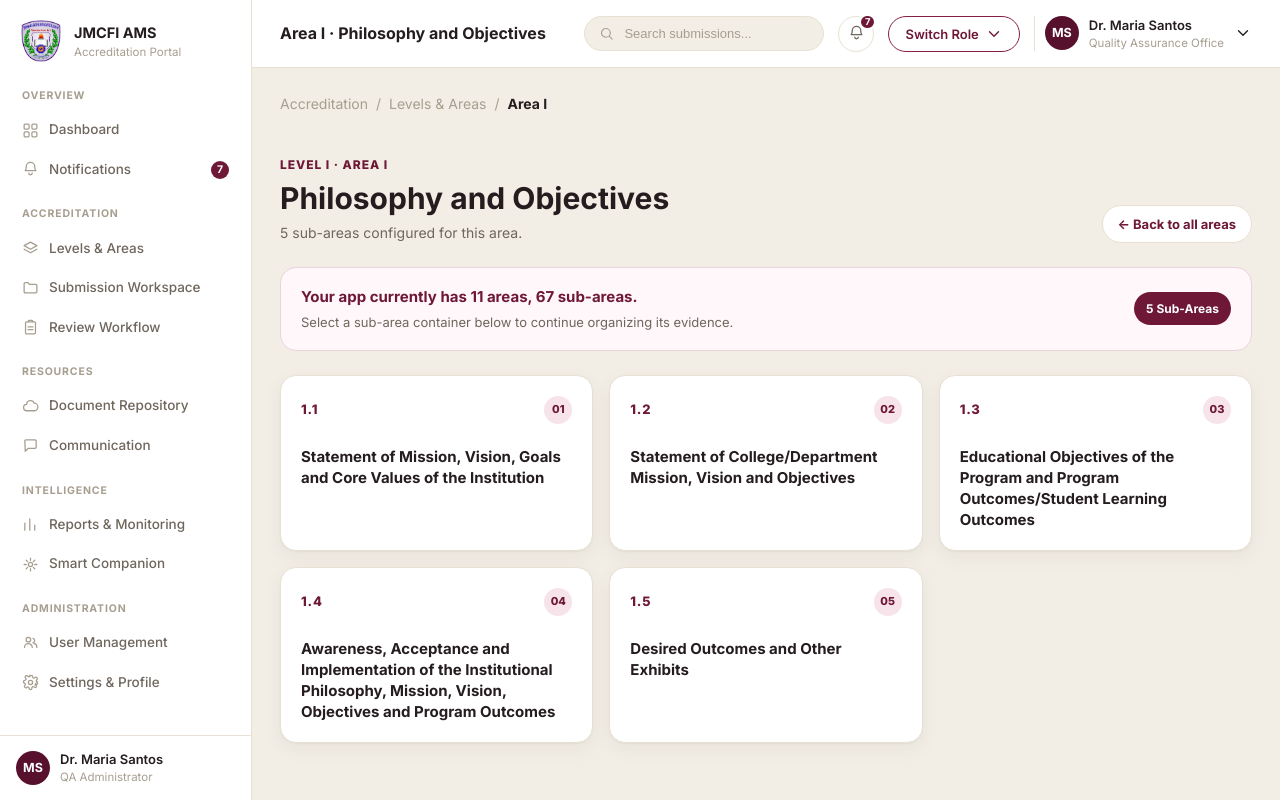
After one commit to Ashhh02/accreditation_management_system, a Django app: page /accreditation/area-details/area-i/ in a window 1280 px wide. The commit adds this page. Run offline with Django 5.2, Linux system fonts and the light colour scheme.

Commit message:
add area subarea detail containers

```diff
--- /dev/null
+++ b/accreditation/templates/accreditation/area_details.html
@@ -0,0 +1,55 @@
+{% extends 'base.html' %}
+{% load static nav_extras %}
+
+{% block extra_css %}
+  <link rel="stylesheet" href="{% static 'css/area_details.css' %}">
+{% endblock %}
+
+{% block content %}
+  <div class="area-details-page">
+    <div class="area-details-breadcrumb">
+      <a href="{% url 'accreditation:levels_areas' %}">Accreditation</a>
+      <span>/</span>
+      <a href="{% url 'accreditation:levels_areas' %}">Levels &amp; Areas</a>
+      <span>/</span>
+      <strong>{{ area.code }}</strong>
+    </div>
+
+    <header class="area-details-header">
+      <div>
+        <div class="area-details-eyebrow">Level I · {{ area.code }}</div>
+        <h1>{{ area.name }}</h1>
+        <p>{{ sub_areas|length }} sub-area{{ sub_areas|length|pluralize }} configured for this area.</p>
+      </div>
+      <a class="area-details-back" href="{% url 'accreditation:levels_areas' %}">← Back to all areas</a>
+    </header>
+
+    <section class="area-details-summary" aria-label="Accreditation structure summary">
+      <div>
+        <strong>Your app currently has {{ area_count }} areas, {{ total_subarea_count }} sub-areas.</strong>
+        <span>Select a sub-area container below to continue organizing its evidence.</span>
+      </div>
+      <span class="area-count-badge">{{ sub_areas|length }} Sub-Areas</span>
+    </section>
+
+    {% if sub_areas %}
+      <section class="subarea-grid" aria-label="{{ area.code }} sub-areas">
+        {% for sub_area in sub_areas %}
+          <article class="subarea-card">
+            <div class="subarea-card-top">
+              <span class="subarea-code">{{ sub_area.code }}</span>
+              <span class="subarea-index">{{ forloop.counter|stringformat:'02d' }}</span>
+            </div>
+            <h2>{{ sub_area.title }}</h2>
+          </article>
+        {% endfor %}
+      </section>
+    {% else %}
+      <section class="subarea-empty-state">
+        <div class="subarea-empty-icon">XI</div>
+        <h2>No sub-areas configured yet</h2>
+        <p>Area XI — Employability does not have sub-areas or evidence items configured yet.</p>
+      </section>
+    {% endif %}
+  </div>
+{% endblock %}
--- a/accreditation/templates/accreditation/levels_areas.html
+++ b/accreditation/templates/accreditation/levels_areas.html
@@ -78,7 +78,7 @@
     <section class="area-grid" aria-label="Accreditation areas">
       {% for area in areas %}
         {% if area.workspace_key %}
-          <a class="area-card" href="{% url 'accreditation:submission_workspace_area' area.workspace_key %}" aria-label="Open {{ area.code }} submission workspace">
+          <a class="area-card" href="{% url 'accreditation:area_details' area.workspace_key %}" aria-label="Open {{ area.code }} sub-areas">
         {% else %}
           <article class="area-card">
         {% endif %}
--- a/accreditation/urls.py
+++ b/accreditation/urls.py
@@ -6,6 +6,7 @@ app_name = 'accreditation'
 
 urlpatterns = [
     path('levels-areas/', views.LevelsAreasView.as_view(), name='levels_areas'),
+    path('area-details/<slug:area_key>/', views.AreaDetailsView.as_view(), name='area_details'),
     path('submission-workspace/', views.SubmissionWorkspaceView.as_view(), name='submission_workspace'),
     path('submission-workspace/<slug:area_key>/', views.SubmissionWorkspaceView.as_view(), name='submission_workspace_area'),
     path('review-workflow/', views.ReviewWorkflowView.as_view(), name='review_workflow'),
--- a/accreditation/views.py
+++ b/accreditation/views.py
@@ -1,4 +1,141 @@
 from django.views.generic import TemplateView
+from django.http import Http404
+
+
+AREA_SUBAREAS = {
+    'area-i': {
+        'code': 'Area I',
+        'name': 'Philosophy and Objectives',
+        'subareas': [
+            {'code': '1.1', 'title': 'Statement of Mission, Vision, Goals and Core Values of the Institution'},
+            {'code': '1.2', 'title': 'Statement of College/Department Mission, Vision and Objectives'},
+            {'code': '1.3', 'title': 'Educational Objectives of the Program and Program Outcomes/Student Learning Outcomes'},
+            {'code': '1.4', 'title': 'Awareness, Acceptance and Implementation of the Institutional Philosophy, Mission, Vision, Objectives and Program Outcomes'},
+            {'code': '1.5', 'title': 'Desired Outcomes and Other Exhibits'},
+        ],
+    },
+    'area-ii': {
+        'code': 'Area II',
+        'name': 'Faculty',
+        'subareas': [
+            {'code': '2.1', 'title': 'Academic Qualifications'},
+            {'code': '2.2', 'title': 'Professional Performance'},
+            {'code': '2.3', 'title': 'Teaching Assignments'},
+            {'code': '2.4', 'title': 'Rank, Tenure, Remuneration and Fringe Benefits'},
+            {'code': '2.5', 'title': 'Faculty Development'},
+            {'code': '2.6', 'title': 'Research and Publications'},
+            {'code': '2.7', 'title': 'Desired Outcomes and Other Exhibits'},
+        ],
+    },
+    'area-iii': {
+        'code': 'Area III',
+        'name': 'Instruction',
+        'subareas': [
+            {'code': '3.1', 'title': 'Program of Studies'},
+            {'code': '3.2', 'title': 'Co-Curricular Activities'},
+            {'code': '3.3', 'title': 'Instructional Process'},
+            {'code': '3.4', 'title': 'Classroom Management'},
+            {'code': '3.5', 'title': 'Academic Performance of Students'},
+            {'code': '3.6', 'title': 'Administrative Measures for Effective Instruction'},
+            {'code': '3.7', 'title': 'Other Exhibits'},
+        ],
+    },
+    'area-iv': {
+        'code': 'Area IV',
+        'name': 'Laboratories',
+        'subareas': [
+            {'code': '4.1', 'title': 'Facilities'},
+            {'code': '4.2', 'title': 'Equipment and Supplies'},
+            {'code': '4.3', 'title': 'Maintenance'},
+            {'code': '4.4', 'title': 'Special Provisions'},
+            {'code': '4.5', 'title': 'Desired Outcomes and Other Exhibits'},
+        ],
+    },
+    'area-v': {
+        'code': 'Area V',
+        'name': 'Research',
+        'subareas': [
+            {'code': '5.1', 'title': 'Orientation'},
+            {'code': '5.2', 'title': 'Human Resources'},
+            {'code': '5.3', 'title': 'Activities'},
+            {'code': '5.4', 'title': 'Quality'},
+            {'code': '5.5', 'title': 'Support from the Administration'},
+            {'code': '5.6', 'title': 'Dissemination and Utilization'},
+            {'code': '5.7', 'title': 'Ethics of Research'},
+            {'code': '5.8', 'title': 'Outcomes and Other Relevant Documents'},
+        ],
+    },
+    'area-vi': {
+        'code': 'Area VI',
+        'name': 'Library',
+        'subareas': [
+            {'code': '6.1', 'title': 'Administration'},
+            {'code': '6.2', 'title': 'Human Resources'},
+            {'code': '6.3', 'title': 'Collections'},
+            {'code': '6.4', 'title': 'Services and Use of Library'},
+            {'code': '6.5', 'title': 'Financial Support'},
+            {'code': '6.6', 'title': 'Physical Facilities'},
+            {'code': '6.7', 'title': 'Desired Outcomes of LIC and Other Evidences'},
+        ],
+    },
+    'area-vii': {
+        'code': 'Area VII',
+        'name': 'Student Services',
+        'subareas': [
+            {'code': '7.1', 'title': 'Administration'},
+            {'code': '7.2', 'title': 'Statement of Purpose'},
+            {'code': '7.3', 'title': 'Program Design and Implementation'},
+            {'code': '7.4', 'title': 'Evaluation of Support Programs'},
+            {'code': '7.5', 'title': 'Outcomes of Student Services Programs'},
+            {'code': '7.6', 'title': 'Other Exhibits'},
+        ],
+    },
+    'area-viii': {
+        'code': 'Area VIII',
+        'name': 'SOCE',
+        'subareas': [
+            {'code': '8.1', 'title': 'Knowledge of the Community'},
+            {'code': '8.2', 'title': 'Community Relations'},
+            {'code': '8.3', 'title': 'Social Awareness and Concern'},
+            {'code': '8.4', 'title': 'Community Service and Involvement'},
+            {'code': '8.5', 'title': 'Desired Outcomes of Extension Programs and Other Evidences'},
+        ],
+    },
+    'area-ix': {
+        'code': 'Area IX',
+        'name': 'Physical Plant and Facilities',
+        'subareas': [
+            {'code': '9.1', 'title': 'Site'},
+            {'code': '9.2', 'title': 'Campus'},
+            {'code': '9.3', 'title': 'Buildings'},
+            {'code': '9.4', 'title': 'Classrooms'},
+            {'code': '9.5', 'title': 'Offices and Staff Rooms'},
+            {'code': '9.6', 'title': 'Building Services'},
+            {'code': '9.7', 'title': 'Pictures of Physical Plant and Facilities'},
+            {'code': '9.8', 'title': 'Outcomes and Other Evidences'},
+        ],
+    },
+    'area-x': {
+        'code': 'Area X',
+        'name': 'Organization and Management',
+        'subareas': [
+            {'code': '10.1', 'title': 'Administrative Organization'},
+            {'code': '10.2', 'title': 'Academic Administration'},
+            {'code': '10.3', 'title': 'Student Services Administration'},
+            {'code': '10.4', 'title': 'Financial/Business Administration'},
+            {'code': '10.5', 'title': 'Administration of Records'},
+            {'code': '10.6', 'title': 'Administrative Performance'},
+            {'code': '10.7', 'title': 'Institutional Planning and Development'},
+            {'code': '10.8', 'title': 'Quality Assurance'},
+            {'code': '10.9', 'title': 'Desired Outcomes and Other Exhibits'},
+        ],
+    },
+    'area-xi': {
+        'code': 'Area XI',
+        'name': 'Employability',
+        'subareas': [],
+    },
+}
 
 
 class LevelsAreasView(TemplateView):
@@ -54,6 +191,7 @@ class LevelsAreasView(TemplateView):
             },
             {
                 'code': 'Area II',
+                'workspace_key': 'area-ii',
                 'name': 'Faculty',
                 'progress': 78,
                 'tone': 'gold',
@@ -64,6 +202,7 @@ class LevelsAreasView(TemplateView):
             },
             {
                 'code': 'Area III',
+                'workspace_key': 'area-iii',
                 'name': 'Instruction',
                 'progress': 85,
                 'tone': 'green',
@@ -74,6 +213,7 @@ class LevelsAreasView(TemplateView):
             },
             {
                 'code': 'Area IV',
+                'workspace_key': 'area-iv',
                 'name': 'Laboratories',
                 'progress': 60,
                 'tone': 'gold',
@@ -84,6 +224,7 @@ class LevelsAreasView(TemplateView):
             },
             {
                 'code': 'Area V',
+                'workspace_key': 'area-v',
                 'name': 'Research',
                 'progress': 72,
                 'tone': 'gold',
@@ -94,6 +235,7 @@ class LevelsAreasView(TemplateView):
             },
             {
                 'code': 'Area VI',
+                'workspace_key': 'area-vi',
                 'name': 'Library',
                 'progress': 88,
                 'tone': 'green',
@@ -104,6 +246,7 @@ class LevelsAreasView(TemplateView):
             },
             {
                 'code': 'Area VII',
+                'workspace_key': 'area-vii',
                 'name': 'Student Services',
                 'progress': 74,
                 'tone': 'gold',
@@ -114,6 +257,7 @@ class LevelsAreasView(TemplateView):
             },
             {
                 'code': 'Area VIII',
+                'workspace_key': 'area-viii',
                 'name': 'SOCE',
                 'progress': 58,
                 'tone': 'gold',
@@ -124,6 +268,7 @@ class LevelsAreasView(TemplateView):
             },
             {
                 'code': 'Area IX',
+                'workspace_key': 'area-ix',
                 'name': 'Physical Plant and Facilities',
                 'progress': 81,
                 'tone': 'green',
@@ -134,6 +279,7 @@ class LevelsAreasView(TemplateView):
             },
             {
                 'code': 'Area X',
+                'workspace_key': 'area-x',
                 'name': 'Organization and Management',
                 'progress': 76,
                 'tone': 'gold',
@@ -144,6 +290,7 @@ class LevelsAreasView(TemplateView):
             },
             {
                 'code': 'Area XI',
+                'workspace_key': 'area-xi',
                 'name': 'Employability',
                 'progress': 69,
                 'tone': 'gold',
@@ -164,6 +311,29 @@ class LevelsAreasView(TemplateView):
                     'pending': 2,
                     'revision': 2,
                 },
+            }
+        )
+        return context
+
+
+class AreaDetailsView(TemplateView):
+    template_name = 'accreditation/area_details.html'
+
+    def get_context_data(self, **kwargs):
+        context = super().get_context_data(**kwargs)
+        area = AREA_SUBAREAS.get(kwargs.get('area_key'))
+        if area is None:
+            raise Http404('Accreditation area not found')
+
+        context.update(
+            {
+                'page_title': f"{area['code']} · {area['name']}",
+                'area': area,
+                'sub_areas': area['subareas'],
+                'area_count': len(AREA_SUBAREAS),
+                'total_subarea_count': sum(
+                    len(area_data['subareas']) for area_data in AREA_SUBAREAS.values()
+                ),
             }
         )
         return context
--- /dev/null
+++ b/static/css/area_details.css
@@ -0,0 +1,228 @@
+.area-details-page {
+  width: 100%;
+}
+
+.area-details-breadcrumb {
+  display: flex;
+  align-items: center;
+  gap: 8px;
+  margin-bottom: 42px;
+  color: var(--color-text-faint);
+  font-size: 14px;
+}
+
+.area-details-breadcrumb a {
+  color: inherit;
+  text-decoration: none;
+}
+
+.area-details-breadcrumb a:hover {
+  color: var(--maroon-700);
+}
+
+.area-details-breadcrumb strong {
+  color: var(--color-text);
+}
+
+.area-details-header {
+  display: flex;
+  align-items: flex-end;
+  justify-content: space-between;
+  gap: 24px;
+  margin-bottom: 24px;
+}
+
+.area-details-eyebrow {
+  color: var(--maroon-700);
+  font-size: 12px;
+  font-weight: 800;
+  letter-spacing: 0.08em;
+  text-transform: uppercase;
+}
+
+.area-details-header h1 {
+  margin-top: 8px;
+  font-size: 30px;
+  line-height: 1.1;
+}
+
+.area-details-header p {
+  margin-top: 8px;
+  color: var(--color-text-muted);
+  font-size: 14px;
+}
+
+.area-details-back {
+  display: inline-flex;
+  align-items: center;
+  min-height: 38px;
+  padding: 0 15px;
+  border: 1px solid var(--color-border);
+  border-radius: var(--radius-pill);
+  background: var(--color-surface);
+  color: var(--maroon-700);
+  font-size: 13px;
+  font-weight: 700;
+  text-decoration: none;
+  white-space: nowrap;
+}
+
+.area-details-back:hover {
+  border-color: var(--maroon-700);
+}
+
+.area-details-summary {
+  display: flex;
+  align-items: center;
+  justify-content: space-between;
+  gap: 20px;
+  min-height: 78px;
+  margin-bottom: 24px;
+  padding: 18px 20px;
+  border: 1px solid #ead3dd;
+  border-radius: var(--radius-lg);
+  background: #fff7fa;
+}
+
+.area-details-summary div {
+  display: flex;
+  flex-direction: column;
+  gap: 5px;
+}
+
+.area-details-summary strong {
+  color: var(--maroon-700);
+  font-size: 15px;
+}
+
+.area-details-summary span {
+  color: var(--color-text-muted);
+  font-size: 13px;
+}
+
+.area-count-badge {
+  flex-shrink: 0;
+  padding: 8px 12px;
+  border-radius: var(--radius-pill);
+  background: var(--maroon-700);
+  color: #fff !important;
+  font-size: 12px !important;
+  font-weight: 700;
+}
+
+.subarea-grid {
+  display: grid;
+  grid-template-columns: repeat(3, minmax(0, 1fr));
+  gap: 16px;
+}
+
+.subarea-card {
+  display: flex;
+  flex-direction: column;
+  min-height: 154px;
+  padding: 20px;
+  border: 1px solid var(--color-border);
+  border-radius: var(--radius-lg);
+  background: var(--color-surface);
+  box-shadow: var(--shadow-card);
+  transition: border-color 160ms ease, transform 160ms ease;
+}
+
+.subarea-card:hover {
+  border-color: #d2a7b8;
+  transform: translateY(-2px);
+}
+
+.subarea-card-top {
+  display: flex;
+  align-items: center;
+  justify-content: space-between;
+  gap: 12px;
+  margin-bottom: 22px;
+}
+
+.subarea-code {
+  color: var(--maroon-700);
+  font-size: 13px;
+  font-weight: 800;
+  letter-spacing: 0.06em;
+}
+
+.subarea-index {
+  display: inline-flex;
+  align-items: center;
+  justify-content: center;
+  width: 28px;
+  height: 28px;
+  border-radius: 50%;
+  background: var(--maroon-100);
+  color: var(--maroon-700);
+  font-size: 11px;
+  font-weight: 800;
+}
+
+.subarea-card h2 {
+  font-size: 15px;
+  line-height: 1.4;
+}
+
+.subarea-empty-state {
+  display: flex;
+  flex-direction: column;
+  align-items: center;
+  justify-content: center;
+  min-height: 260px;
+  padding: 32px;
+  border: 1px dashed #d2c5ba;
+  border-radius: var(--radius-lg);
+  background: var(--color-surface);
+  text-align: center;
+}
+
+.subarea-empty-icon {
+  display: inline-flex;
+  align-items: center;
+  justify-content: center;
+  width: 52px;
+  height: 52px;
+  margin-bottom: 16px;
+  border-radius: 50%;
+  background: var(--maroon-100);
+  color: var(--maroon-700);
+  font-size: 13px;
+  font-weight: 800;
+}
+
+.subarea-empty-state h2 {
+  font-size: 18px;
+}
+
+.subarea-empty-state p {
+  max-width: 520px;
+  margin-top: 8px;
+  color: var(--color-text-muted);
+  font-size: 14px;
+  line-height: 1.5;
+}
+
+@media (max-width: 980px) {
+  .subarea-grid {
+    grid-template-columns: repeat(2, minmax(0, 1fr));
+  }
+}
+
+@media (max-width: 680px) {
+  .area-details-breadcrumb {
+    margin-bottom: 28px;
+  }
+
+  .area-details-header,
+  .area-details-summary {
+    align-items: flex-start;
+    flex-direction: column;
+  }
+
+  .subarea-grid {
+    grid-template-columns: 1fr;
+  }
+}
```
